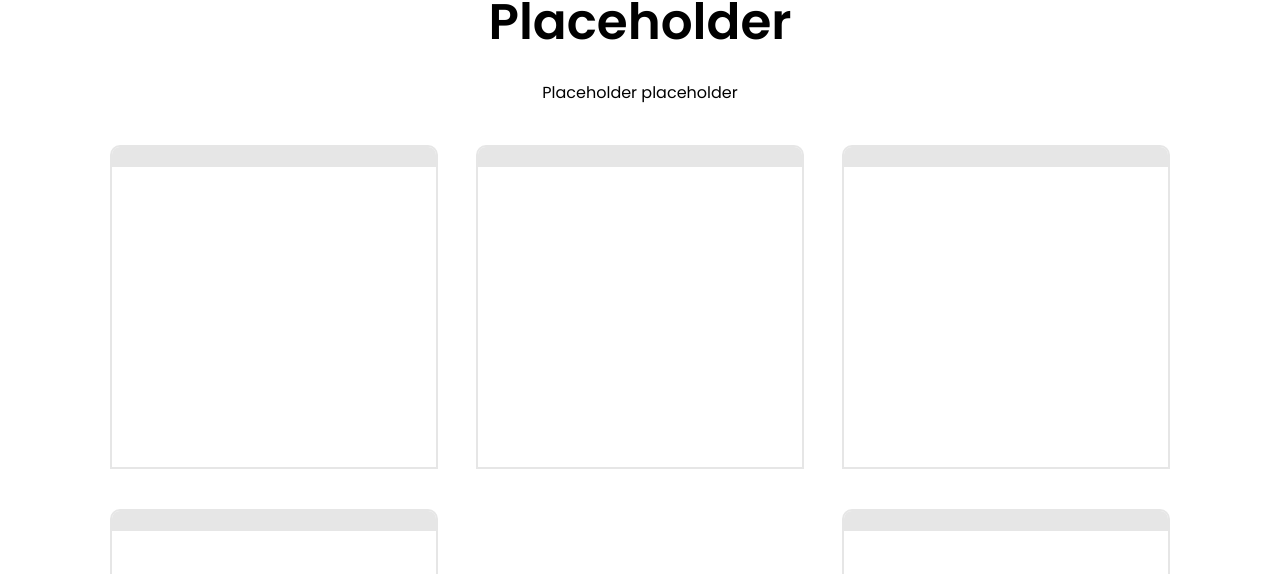
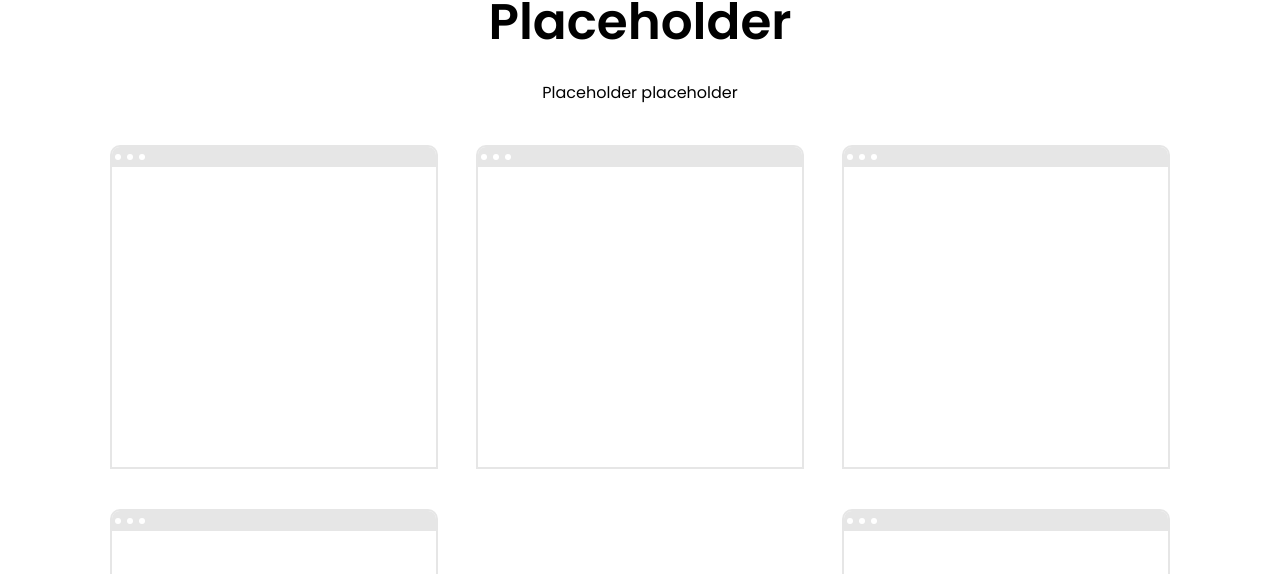
Before and after one commit to justinklam/portfolio, a React (Create React App) app: page / in a window 1280 px wide. Shown: the part 1665-2239 px from the top of the page. Built offline with nearby package versions, Linux system fonts and the light colour scheme.

Commit message:
add in additional styled circles for product cards border

```diff
--- a/src/components/product/product.css
+++ b/src/components/product/product.css
@@ -13,3 +13,11 @@
   display: flex;
   align-items: center;
 }
+
+.p-circle {
+  width: 6px;
+  height: 6px;
+  border-radius: 50%;
+  margin: 3px;
+  background-color: white;
+}
```
